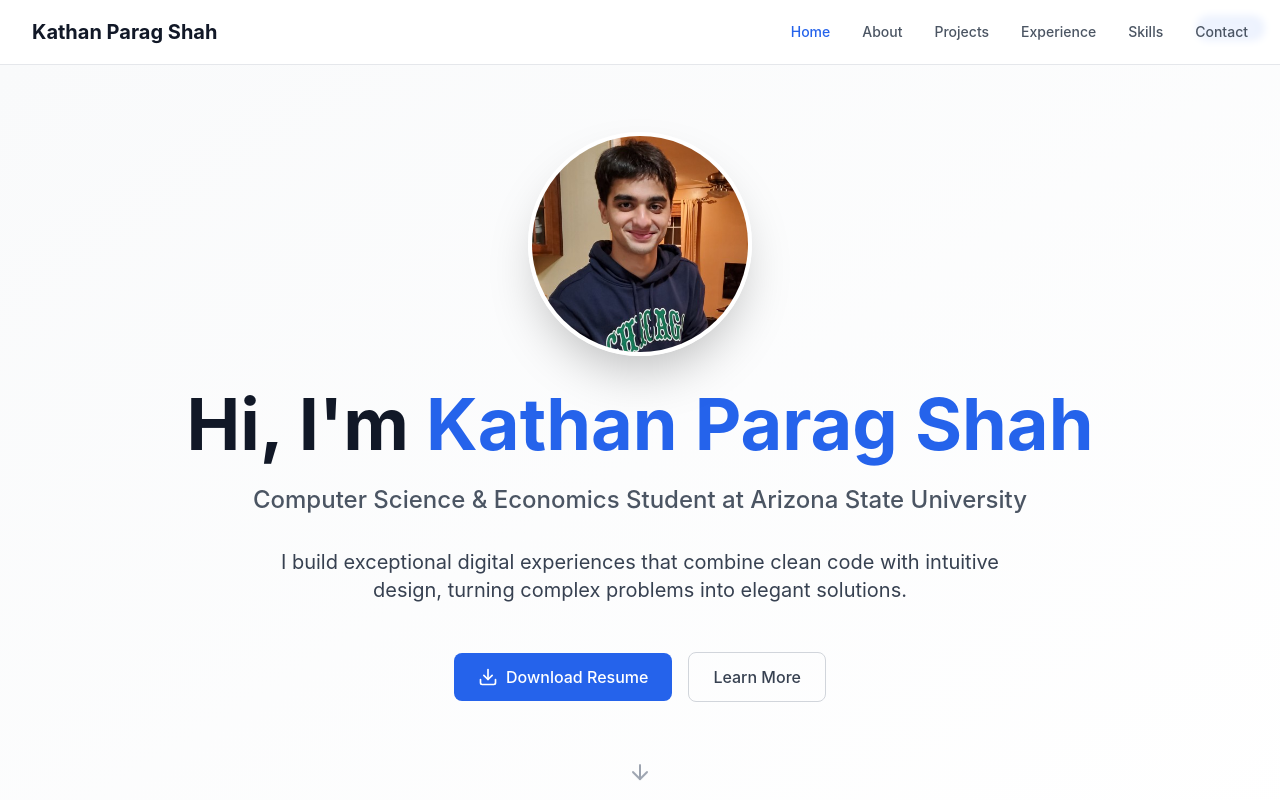
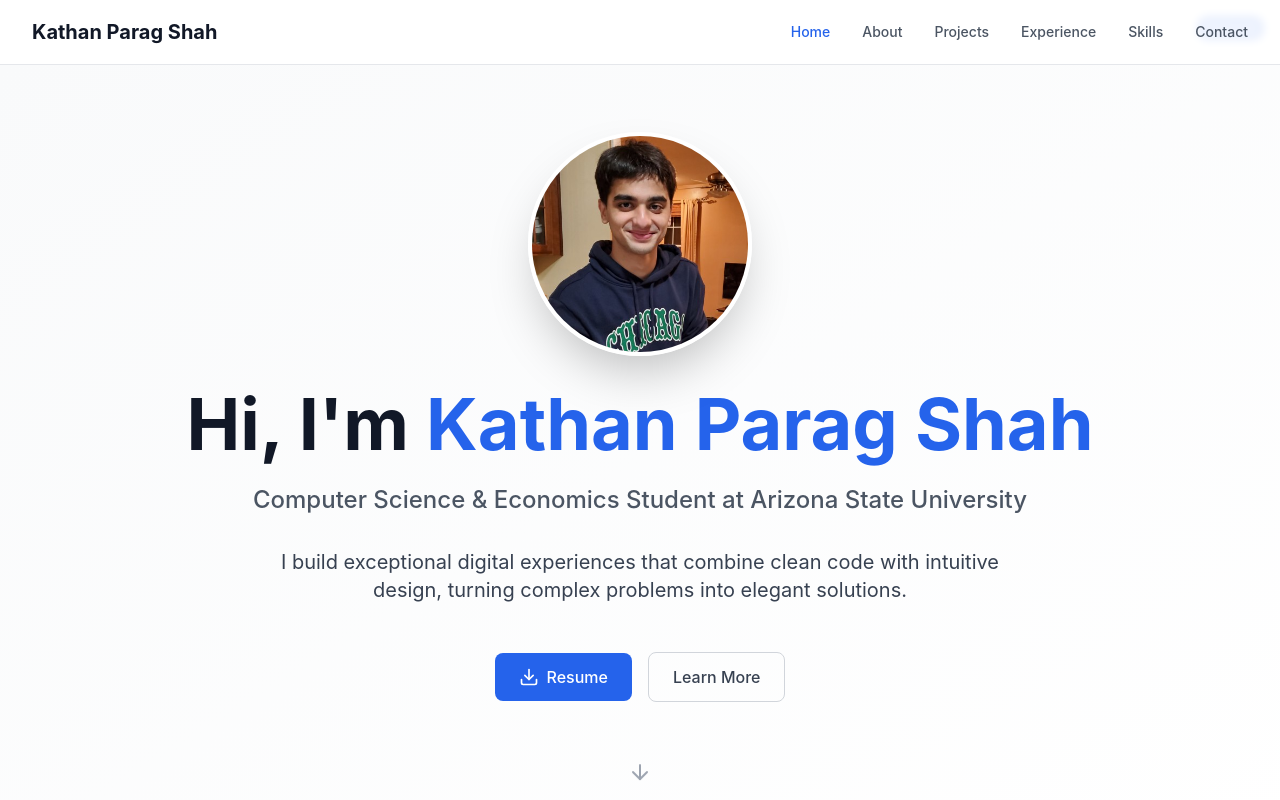
Before and after one commit to kathanparagshah/kathan.github.io, a Next.js app: page /kathan.github.io/ in a window 1280 px wide. Shown: the top 800 px of the page. Built offline with nearby package versions, Linux system fonts and the light colour scheme.

Commit message:
Update resume button text from 'Download Resume' to 'Resume'

```diff
--- a/components/Contact.tsx
+++ b/components/Contact.tsx
@@ -130,7 +130,7 @@ const Contact: React.FC = () => {
                   className="btn-primary w-full sm:w-auto justify-center"
                 >
                   <FiDownload size={20} />
-                  Download Resume
+                  Resume
                 </a>
               </div>
             </div>
--- a/components/Hero.tsx
+++ b/components/Hero.tsx
@@ -48,7 +48,7 @@ const Hero: React.FC = () => {
               className="btn-primary"
             >
               <FiDownload size={20} />
-              Download Resume
+              Resume
             </a>
 
             <button
```
Also changed, not shown: 404.html (+1 -1 lines), 404/index.html (+1 -1 lines), index.html (+1 -1 lines).
